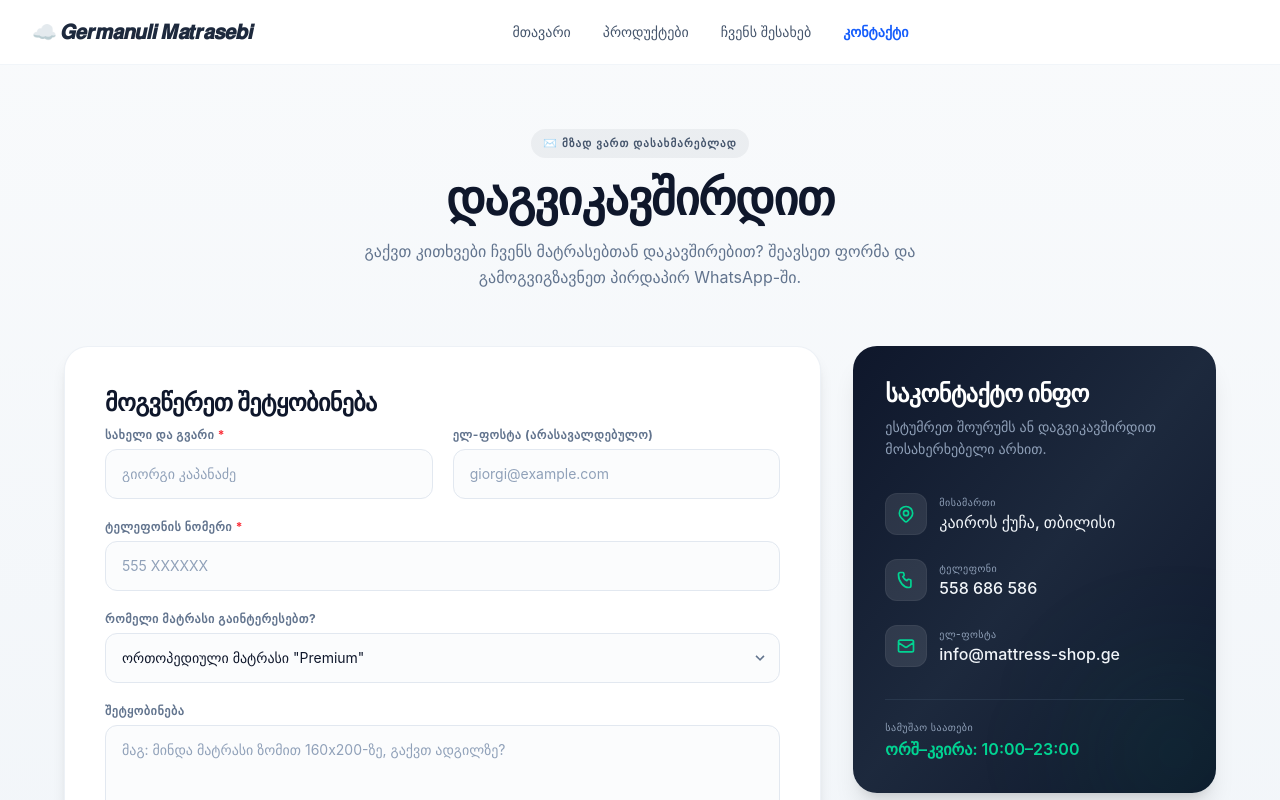
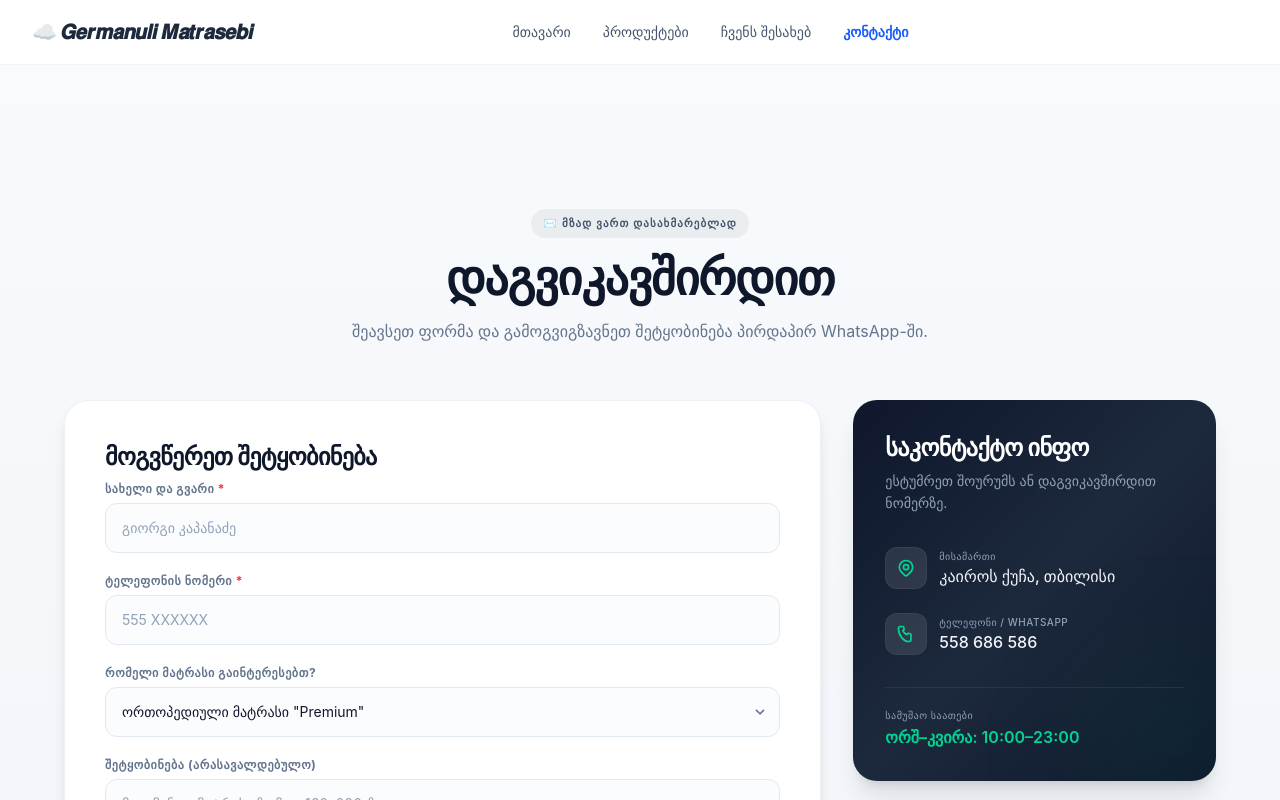
Before and after one commit to iopanda65-byte/Matrasi.ge, a React (Vite) app: page /contact in a window 1280 px wide. Shown: the top 800 px of the page. Built offline with nearby package versions, Linux system fonts and the light colour scheme.

Commit message:
fix: fixed contact form heights and replaced email layout

```diff
--- a/src/pages/Contact.jsx
+++ b/src/pages/Contact.jsx
@@ -1,8 +1,7 @@
 import React, { useState } from "react";
-// შემოგვაქვს Helmet მეტა ტეგებისთვის
 import { Helmet } from "react-helmet-async";
 
-const PHONE_GE = "+995558686586"; // WhatsApp ფორმატი
+const PHONE_GE = "+995558686586"; // WhatsApp-ის ფორმატი
 
 const CONTACT_ITEMS = [
   {
@@ -20,7 +19,6 @@ const CONTACT_ITEMS = [
         <path
           strokeLinecap="round"
           strokeLinejoin="round"
-          pathLength="none"
           d="M17.657 16.657L13.414 20.9a1.998 1.998 0 01-2.827 0l-4.244-4.243a8 8 0 1111.314 0z"
         />
         <path
@@ -33,7 +31,7 @@ const CONTACT_ITEMS = [
   },
   {
     href: `tel:${PHONE_GE}`,
-    label: "ტელეფონი",
+    label: "ტელეფონი / WhatsApp",
     value: "558 686 586",
     icon: (
       <svg
@@ -51,26 +49,6 @@ const CONTACT_ITEMS = [
       </svg>
     ),
   },
-  {
-    href: "mailto:info@mattress-shop.ge",
-    label: "ელ-ფოსტა",
-    value: "info@mattress-shop.ge",
-    icon: (
-      <svg
-        className="w-5 h-5 text-emerald-400"
-        fill="none"
-        stroke="currentColor"
-        strokeWidth="2"
-        viewBox="0 0 24 24"
-      >
-        <path
-          strokeLinecap="round"
-          strokeLinejoin="round"
-          d="M3 8l7.89 5.26a2 2 0 002.22 0L21 8M5 19h14a2 2 0 002-2V7a2 2 0 00-2-2H5a2 2 0 00-2 2v10a2 2 0 002 2z"
-        />
-      </svg>
-    ),
-  },
 ];
 
 const INPUT_CLS =
@@ -79,7 +57,6 @@ const INPUT_CLS =
 export default function Contact() {
   const [form, setForm] = useState({
     name: "",
-    email: "",
     phone: "",
     mattress: "ორთოპედიული მატრასი 'Premium'",
     message: "",
@@ -88,7 +65,6 @@ export default function Contact() {
   const [submitted, setSubmitted] = useState(false);
   const [errors, setErrors] = useState({});
 
-  // ვალიდაცია
   const validate = () => {
     const e = {};
     if (!form.name.trim()) e.name = "სახელი და გვარი სავალდებულოა";
@@ -96,7 +72,6 @@ export default function Contact() {
     return e;
   };
 
-  // WhatsApp-ზე გადამისამართება
   const handleSubmit = (e) => {
     e.preventDefault();
     const eValid = validate();
@@ -106,11 +81,11 @@ export default function Contact() {
       return;
     }
 
+    // ტექსტის ფორმატირება, რომელიც ჩაიწერება WhatsApp-ში ავტომატურად
     const text = encodeURIComponent(
-      `✨ ახალი შეტყობინება მატრასების მაღაზიიდან! ✨\n\n` +
+      `✨ ახალი შეტყობინება საიტიდან matrasebi.com.ge ✨\n\n` +
         `👤 კლიენტი: ${form.name}\n` +
         `📞 ტელეფონი: ${form.phone}\n` +
-        `📧 ელ-ფოსტა: ${form.email || "არ არის მითითებული"}\n` +
         `🛏️ მოდელი: ${form.mattress}\n` +
         `💬 შეტყობინება: ${form.message || "მხოლოდ დაინტერესება"}`,
     );
@@ -129,18 +104,16 @@ export default function Contact() {
     if (errors[field]) setErrors((p) => ({ ...p, [field]: undefined }));
   };
 
-  // Google Schema
   const contactPageSchema = {
     "@context": "https://schema.org",
     "@type": "ContactPage",
-    name: "კონტაქტი | გერმანული მატრასების მაღაზია",
+    name: "კონტაქტი | გერმანული მატრასები",
     description:
-      "დაგვიკავშირდით გერმანული მატრასების მაღაზიის გუნდს. მისამართი: კაიროს ქუჩა, თბილისი. ტელეფონი: 558 686 586",
+      "დაგვიკავშირდით ნომერზე: 558 686 586. მისამართი: კაიროს ქუჩა, თბილისი.",
     mainEntity: {
       "@type": "Organization",
       name: "გერმანული მატრასები",
       telephone: "+995558686586",
-      email: "info@mattress-shop.ge",
       address: {
         "@type": "PostalAddress",
         streetAddress: "კაიროს ქუჩა",
@@ -151,24 +124,17 @@ export default function Contact() {
   };
 
   return (
-    <div className="bg-gradient-to-b from-slate-50 to-slate-100 min-h-screen py-10 sm:py-16 px-4 sm:px-6 lg:px-8 font-sans antialiased overflow-x-hidden">
+    // დამატებულია pt-28 და sm:pt-36 სათაურის მოჭრის გამოსასწორებლად
+    <div className="bg-gradient-to-b from-slate-50 to-slate-100 min-h-screen pt-28 sm:pt-36 pb-10 sm:pb-16 px-4 sm:px-6 lg:px-8 font-sans antialiased overflow-x-hidden">
       <Helmet>
-        <title>დაგვიკავშირდით | გერმანული მატრასების მაღაზია თბილისში</title>
+        <title>დაგვიკავშირდით | გერმანული მატრასები</title>
         <meta
           name="description"
-          content="გაქვთ კითხვები მატრასებთან დაკავშირებით? დაგვიკავშირდით ნომერზე: 558 686 586 ან გვესტუმრეთ შოურუმში მისამართზე: კაიროს ქუჩა, თბილისი. მუშაობის საათები: 10:00 - 23:00."
+          content="გაქვთ კითხვები მატრასებთან დაკავშირებით? დაგვიკავშირდით ნომერზე: 558 686 586 ან გვესტუმრეთ შოურუმში კაიროს ქუჩაზე."
         />
         <meta
           name="keywords"
-          content="matrasebi kontakti, მატრასების მაღაზია თბილისი, მატრასები კაიროს ქუჩა, კავშირი, ტელეფონი"
-        />
-        <meta
-          property="og:title"
-          content="დაგვიკავშირდით | გერმანული მატრასების მაღაზია"
-        />
-        <meta
-          property="og:description"
-          content="მოგვწერეთ შეტყობინება ან დაგვირეკეთ: 558 686 586. მზად ვართ დასახმარებლად."
+          content="matrasebi kontakti, მატრასების მაღაზია თბილისი, მატრასები კაიროს ქუჩა"
         />
         <script type="application/ld+json">
           {JSON.stringify(contactPageSchema)}
@@ -184,13 +150,12 @@ export default function Contact() {
             დაგვიკავშირდით
           </h1>
           <p className="text-sm sm:text-base text-slate-500 max-w-xl mx-auto leading-relaxed">
-            გაქვთ კითხვები ჩვენს მატრასებთან დაკავშირებით? შეავსეთ ფორმა და
-            გამოგვიგზავნეთ პირდაპირ WhatsApp-ში.
+            შეავსეთ ფორმა და გამოგვიგზავნეთ შეტყობინება პირდაპირ WhatsApp-ში.
           </p>
         </div>
 
         <div className="grid grid-cols-1 lg:grid-cols-3 gap-5 sm:gap-8 items-start">
-          {/* საკონტაქტო ბარათი */}
+          {/* საკონტაქტო ბარათი (მარჯვენა მხარე) */}
           <div className="lg:col-span-1 order-1 lg:order-2 bg-gradient-to-br from-slate-900 via-slate-800 to-slate-900 text-white rounded-2xl sm:rounded-3xl p-5 sm:p-8 shadow-xl relative overflow-hidden">
             <div className="absolute -right-10 -bottom-10 w-40 h-40 bg-emerald-500/10 rounded-full blur-3xl pointer-events-none" />
             <div className="relative z-10">
@@ -198,7 +163,7 @@ export default function Contact() {
                 საკონტაქტო ინფო
               </h3>
               <p className="text-slate-400 text-xs sm:text-sm leading-relaxed mb-6 sm:mb-8">
-                ესტუმრეთ შოურუმს ან დაგვიკავშირდით მოსახერხებელი არხით.
+                ესტუმრეთ შოურუმს ან დაგვიკავშირდით ნომერზე.
               </p>
               <div className="grid grid-cols-1 gap-4 sm:gap-6">
                 {CONTACT_ITEMS.map((item, i) => (
@@ -238,17 +203,16 @@ export default function Contact() {
             </div>
           </div>
 
-          {/* ფორმის სექცია */}
+          {/* ფორმის სექცია (მარცხენა მხარე) */}
           <div className="lg:col-span-2 order-2 lg:order-1 bg-white rounded-2xl sm:rounded-3xl p-5 sm:p-10 border border-slate-200/60 shadow-lg">
             {submitted ? (
-              /* წარმატების ეკრანი */
               <div className="text-center py-12 space-y-4">
                 <div className="text-5xl sm:text-6xl animate-bounce">💬</div>
                 <h3 className="text-xl font-extrabold text-slate-900">
                   WhatsApp გაიხსნა!
                 </h3>
                 <p className="text-sm text-slate-500 max-w-xs mx-auto">
-                  შეტყობინება ჩაიწერა. გაგზავნეთ ჩატში და ჩვენი კონსულტანტი
+                  შეტყობინება მომზადდა. გაგზავნეთ ჩატში და ჩვენი კონსულტანტი
                   მალევე გიპასუხებთ.
                 </p>
                 <button
@@ -256,7 +220,6 @@ export default function Contact() {
                     setSubmitted(false);
                     setForm({
                       name: "",
-                      email: "",
                       phone: "",
                       mattress: "ორთოპედიული მატრასი 'Premium'",
                       message: "",
@@ -268,13 +231,11 @@ export default function Contact() {
                 </button>
               </div>
             ) : (
-              /* თავად ფორმა */
               <form onSubmit={handleSubmit} className="space-y-4 sm:space-y-5">
                 <h3 className="text-xl sm:text-2xl font-bold text-slate-900 mb-2 tracking-tight">
                   მოგვწერეთ შეტყობინება
                 </h3>
 
-                <div className="grid grid-cols-1 sm:grid-cols-2 gap-4 sm:gap-5">
                 <div>
                   <label className="block text-[10px] sm:text-xs font-bold text-slate-500 uppercase tracking-wider mb-1.5">
                     სახელი და გვარი <span className="text-red-500">*</span>
@@ -289,19 +250,6 @@ export default function Contact() {
                   {errors.name && (
                     <p className="text-xs text-red-500 mt-1">{errors.name}</p>
                   )}
-                  </div>
-                  <div>
-                    <label className="block text-[10px] sm:text-xs font-bold text-slate-500 uppercase tracking-wider mb-1.5">
-                      ელ-ფოსტა (არასავალდებულო)
-                    </label>
-                    <input
-                      type="email"
-                      value={form.email}
-                      onChange={(e) => handleChange("email", e.target.value)}
-                      placeholder="giorgi@example.com"
-                      className={INPUT_CLS}
-                    />
-                  </div>
                 </div>
 
                 <div>
@@ -347,13 +295,13 @@ export default function Contact() {
 
                 <div>
                   <label className="block text-[10px] sm:text-xs font-bold text-slate-500 uppercase tracking-wider mb-1.5">
-                    შეტყობინება
+                    შეტყობინება (არასავალდებულო)
                   </label>
                   <textarea
                     rows="4"
                     value={form.message}
                     onChange={(e) => handleChange("message", e.target.value)}
-                    placeholder="მაგ: მინდა მატრასი ზომით 160x200-ზე, გაქვთ ადგილზე?"
+                    placeholder="მაგ: მინდა მატრასი ზომით 160x200-ზე..."
                     className={INPUT_CLS + " resize-none"}
                   />
                 </div>
@@ -364,7 +312,7 @@ export default function Contact() {
                     className="w-full sm:w-auto px-8 py-4 bg-emerald-600 hover:bg-emerald-700 text-white font-bold rounded-xl text-sm transition-all duration-300 shadow-md hover:shadow-lg active:scale-[0.98] flex items-center justify-center gap-2"
                   >
                     <span>💬</span>
-                    <span>WhatsApp-ით გაგზავნა</span>
+                    <span>გაგზავნა WhatsApp-ით</span>
                   </button>
                 </div>
               </form>
```
Lines whose indentation alone changed are shown as unchanged.
